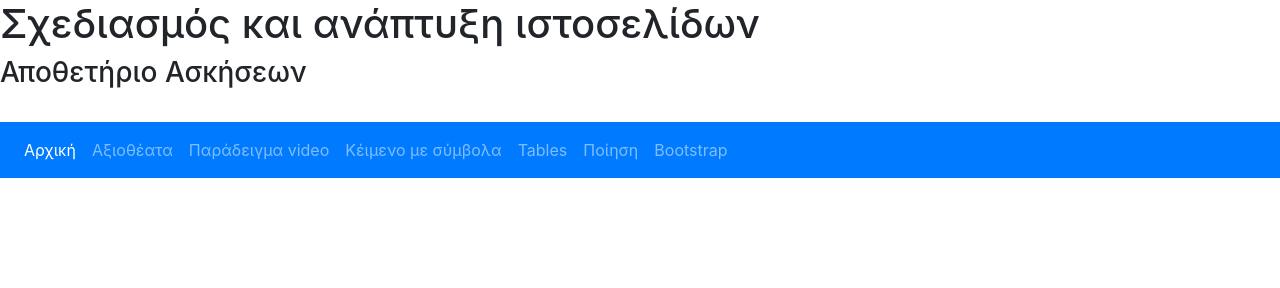
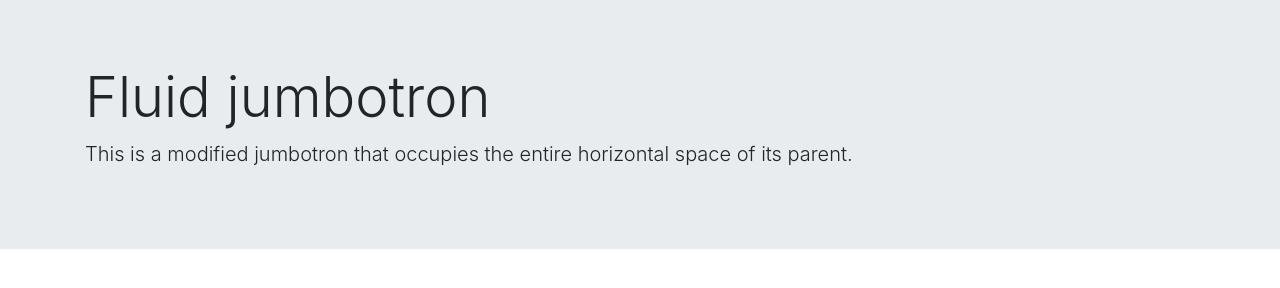
Before and after one commit to Xelion7/bootstrap2, a plain HTML site: page index.html in a window 1280 px wide. Drawn offline with nearby package versions, Linux system fonts and the light colour scheme.

Commit message:
Update index.html

```diff
--- a/index.html
+++ b/index.html
@@ -4,7 +4,6 @@
   <meta charset="utf-8">
   <meta name="viewport" content="width=device-width">
   <title>Σχεδιασμός Ιστοσελίδων</title>
-  <link rel="stylesheet" href="mystyle.css">
 
 <link rel="stylesheet" href="https://maxcdn.bootstrapcdn.com/bootstrap/4.5.2/css/bootstrap.min.css">
 
@@ -16,43 +15,14 @@
 
 
 <script src="https://maxcdn.bootstrapcdn.com/bootstrap/4.5.2/js/bootstrap.min.js"></script>
+
 </head>
-<body>
-
-<header>
-<h1 title="github.com">Σχεδιασμός και ανάπτυξη ιστοσελίδων</h1>
-
-<h3>Αποθετήριο Ασκήσεων</h3>
-</header>
-
-<br>
-<div style="width:auto"
- <nav class="navbar navbar-expand-sm bg-primary navbar-dark">
-  <ul class="navbar-nav">
-    <li class="nav-item active">
-      <a class="nav-link" href="index.html">Αρχική</a>
-    </li>
-    <li class="nav-item">
-      <a class="nav-link" href="../thess/mnimia.html">Αξιοθέατα</a>
-    </li>
-    <li class="nav-item">
-      <a class="nav-link" href="video">Παράδειγμα video</a>
-    </li>
-    <li class="nav-item">
-      <a class="nav-link" href="symbols">Κέιμενο με σύμβολα</a>
-    </li>
-    <li class="nav-item">
-      <a class="nav-link" href="table">Tables</a>
-    </li>
-    <li class="nav-item">
-      <a class="nav-link" href="ithaki">Ποίηση</a>
-    </li>
-    <li class="nav-item">
-      <a class="nav-link" href="bootstrap">Bootstrap</a>
-    </li>
-  </ul>
-</nav>
+ <body>
+<div class="jumbotron jumbotron-fluid">
+  <div class="container">
+    <h1 class="display-4">Fluid jumbotron</h1>
+    <p class="lead">This is a modified jumbotron that occupies the entire horizontal space of its parent.</p>
+  </div>
 </div>
-
-</body>
+  </body>
 </html>
```
